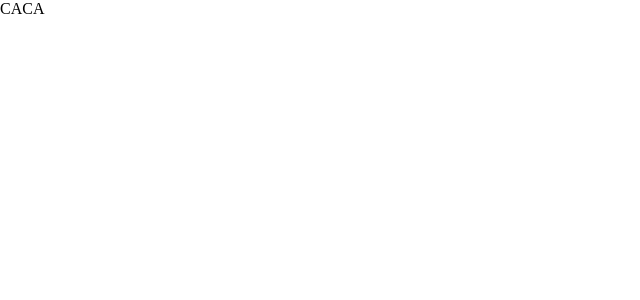
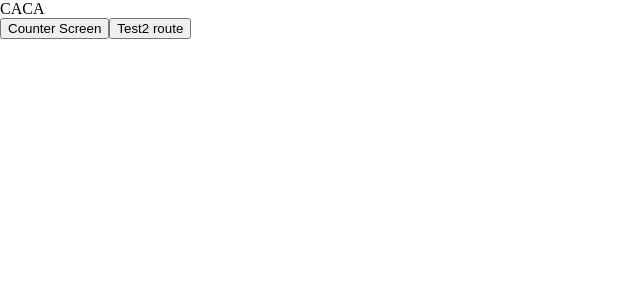
Before and after one commit to gersilva96/react-nextjs-boilerplate, a React app: page / in a window 1280 px wide. Shown: the top 300 px of the page, without its empty margins (0-640 px from the left). Built offline with nearby package versions, Linux system fonts and the light colour scheme.

Commit message:
Add Link components

```diff
--- a/src/views/index.tsx
+++ b/src/views/index.tsx
@@ -4,21 +4,30 @@
  * It shows the views according to the url.
  */
 
-import React from 'react';
-import { BrowserRouter, Route } from 'react-router-dom';
-
-import ROUTES from '~/constants/routes';
+import React, { FunctionComponent } from 'react';
+import { BrowserRouter, Route, Link } from 'react-router-dom';
+import ROUTES from '@constants/routes';
+import CounterScreen from '@views/screens/CounterScreen';
 import styles from './index.scss';
 
-const Router: React.FunctionComponent = () => {
+const Router: FunctionComponent = () => {
   return (
     <div className={styles.mainContainer}>
       <BrowserRouter>
         <Route exact path={ROUTES.MAIN}>
           <div>CACA</div>
+          <Link to={ROUTES.COUNTER}>
+            <button>Counter Screen</button>
+          </Link>
+          <Link to={'/test2'}>
+            <button>Test2 route</button>
+          </Link>
         </Route>
         <Route exact path={'/test2'}>
           <div>CACA2</div>
+        </Route>
+        <Route exact path={ROUTES.COUNTER}>
+          <CounterScreen />
         </Route>
       </BrowserRouter>
     </div>
```
